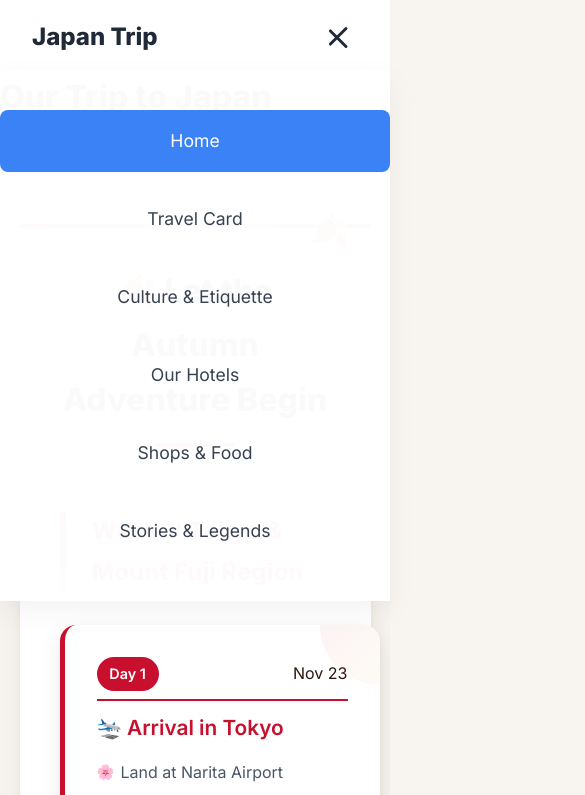
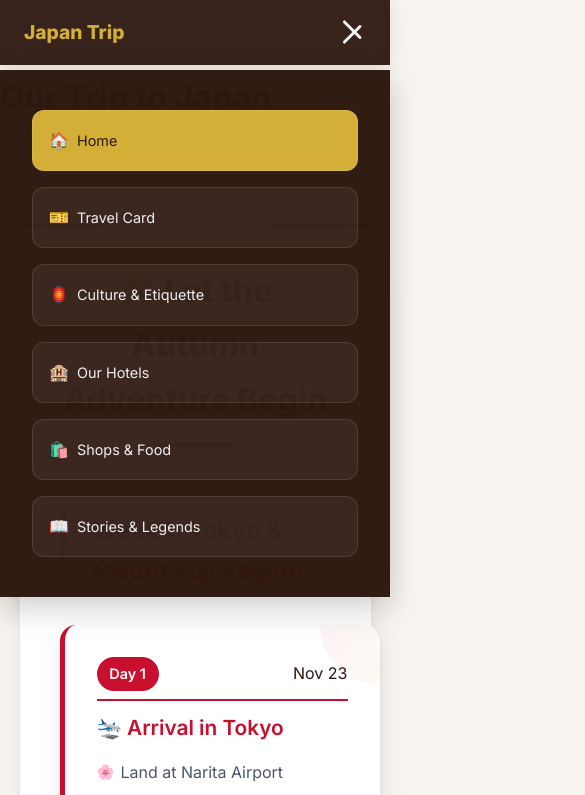
Before and after one commit to DianaImangulova/japan-trip, a plain HTML site: page index.html in a window 390 px wide. Both pictures are taken after a click on the button 337 px from the left and 37 px from the top of the page. Shown: the top 795 px of the page, 585 px wide, since content can reach past the window. Drawn offline with Linux system fonts and the light colour scheme.

Commit message:
Refactor mobile navigation styles and add icons

```diff
--- a/style.css
+++ b/style.css
@@ -399,7 +399,6 @@ body {
   line-height: 1.6;
 }
 
-
 /* Links */
 .day-card a, .day-activities a {
   color: var(--accent);
@@ -416,52 +415,88 @@ body {
 
 /* Mobile Navigation Menu */
 .mobile-nav {
-  background: rgba(255, 255, 255, 0.95);
-  backdrop-filter: blur(10px);
-  border-bottom: 1px solid rgba(0, 0, 0, 0.1);
   position: fixed;
   top: 0;
-  width: 100%;
+  left: 0;
+  right: 0;
+  background: rgba(45, 24, 16, 0.95);
+  backdrop-filter: blur(10px);
   z-index: 1000;
+  padding: 1rem 1.5rem;
+  box-shadow: 0 2px 20px rgba(0,0,0,0.1);
+}
+
+.nav-container {
+  display: flex;
+  justify-content: space-between;
+  align-items: center;
+  max-width: 1200px;
+  margin: 0 auto;
+}
+
+.nav-logo {
+  color: var(--gold);
+  font-size: 1.2rem;
+  font-weight: 800;
+  text-decoration: none;
+}
+
+/* Desktop Menu (Default) */
+.nav-menu {
+  display: flex;
+  list-style: none;
+  gap: 2rem;
+  margin: 0;
   padding: 0;
 }
 
-.nav-container {
-  max-width: 1200px;
-  margin: 0 auto;
-  display: flex;
-  justify-content: space-between;
-  align-items: center;
-  padding: 1rem 2rem;
+.nav-menu li a {
+  color: #f0f0f0;
+  text-decoration: none;
+  font-weight: 500;
+  padding: 0.5rem 1rem;
+  border-radius: 20px;
+  transition: all 0.3s ease;
+  font-size: 0.9rem;
 }
 
-.nav-logo {
-  font-size: 1.5rem;
-  font-weight: 800;
-  color: #1f2937;
-  text-decoration: none;
+.nav-menu li a:hover {
+  background: var(--accent);
+  color: white;
+  transform: translateY(-2px);
 }
 
-.nav-logo:hover {
-  color: #3b82f6;
+.nav-menu li a.active {
+  background: var(--gold);
+  color: var(--ink);
 }
 
-/* Hamburger Menu Button */
+/* Mobile Menu Toggle Button */
 .menu-toggle {
   display: none;
-  flex-direction: column;
   background: none;
   border: none;
+  color: #f0f0f0;
   cursor: pointer;
   padding: 0.5rem;
+  border-radius: 8px;
+  transition: background 0.3s ease;
+  flex-direction: column;
+  width: 35px;
+  height: 30px;
+  justify-content: space-between;
+}
+
+.menu-toggle:hover {
+  background: rgba(255,255,255,0.1);
 }
 
 .menu-toggle span {
+  display: block;
   width: 25px;
   height: 3px;
-  background: #1f2937;
-  margin: 3px 0;
-  transition: 0.3s;
+  background: #f0f0f0;
+  transition: all 0.3s ease;
   border-radius: 2px;
 }
 
@@ -478,81 +513,134 @@ body {
   transform: rotate(45deg) translate(-5px, -6px);
 }
 
-/* Navigation Menu */
-.nav-menu {
-  display: flex;
-  list-style: none;
-  margin: 0;
-  padding: 0;
-  gap: 2rem;
+/* Navigation Icons */
+.nav-menu li a::before {
+  margin-right: 0.5rem;
+  font-size: 1rem;
 }
 
-.nav-menu li {
-  margin: 0;
-}
+.nav-menu li:nth-child(1) a::before { content: '🏠'; }
+.nav-menu li:nth-child(2) a::before { content: '🎫'; }
+.nav-menu li:nth-child(3) a::before { content: '🏮'; }
+.nav-menu li:nth-child(4) a::before { content: '🏨'; }
+.nav-menu li:nth-child(5) a::before { content: '🛍️'; }
+.nav-menu li:nth-child(6) a::before { content: '📖'; }
 
-.nav-menu a {
-  color: #374151;
-  text-decoration: none;
-  font-weight: 500;
-  padding: 0.5rem 1rem;
-  border-radius: 8px;
-  transition: all 0.3s ease;
-}
-
-.nav-menu a:hover,
-.nav-menu a.active {
-  background: #3b82f6;
-  color: white;
-}
-
-/* Mobile Styles */
+/* MOBILE STYLES */
 @media (max-width: 768px) {
+  /* Show hamburger button on mobile */
   .menu-toggle {
-    display: flex;
+    display: flex !important;
   }
 
+  /* Hide menu by default on mobile */
   .nav-menu {
     position: fixed;
-    left: -100%;
     top: 70px;
+    left: 0;
+    right: 0;
+    background: rgba(45, 24, 16, 0.98);
+    backdrop-filter: blur(20px);
     flex-direction: column;
-    background: rgba(255, 255, 255, 0.98);
-    backdrop-filter: blur(10px);
-    width: 100%;
-    text-align: center;
-    transition: 0.3s;
-    box-shadow: 0 10px 27px rgba(0, 0, 0, 0.05);
     padding: 2rem 0;
     gap: 0;
+    transform: translateY(-100%);
+    opacity: 0;
+    visibility: hidden;
+    transition: all 0.3s ease;
+    box-shadow: 0 10px 30px rgba(0,0,0,0.2);
+    z-index: 999;
   }
 
+  /* Show menu when active */
   .nav-menu.active {
-    left: 0;
+    transform: translateY(0);
+    opacity: 1;
+    visibility: visible;
   }
 
   .nav-menu li {
-    margin: 0.5rem 0;
+    padding: 0 2rem;
+    opacity: 0;
+    transform: translateY(-20px);
   }
 
-  .nav-menu a {
+  .nav-menu.active li {
+    opacity: 1;
+    transform: translateY(0);
+    transition: all 0.3s ease;
+  }
+
+  .nav-menu.active li:nth-child(1) { transition-delay: 0.1s; }
+  .nav-menu.active li:nth-child(2) { transition-delay: 0.2s; }
+  .nav-menu.active li:nth-child(3) { transition-delay: 0.3s; }
+  .nav-menu.active li:nth-child(4) { transition-delay: 0.4s; }
+  .nav-menu.active li:nth-child(5) { transition-delay: 0.5s; }
+  .nav-menu.active li:nth-child(6) { transition-delay: 0.6s; }
+
+  .nav-menu li a {
+    display: block;
     padding: 1rem;
-    display: block;
-    font-size: 1.1rem;
+    border-radius: 12px;
+    margin: 0.5rem 0;
+    background: rgba(255,255,255,0.05);
+    border: 1px solid rgba(255,255,255,0.1);
+  }
+
+  .nav-menu li a:hover {
+    background: var(--accent);
+    transform: translateX(10px);
   }
 }
 
-/* Desktop Navigation (if you want to hide mobile menu on larger screens) */
+/* DESKTOP STYLES */
 @media (min-width: 769px) {
+  /* Force hide hamburger on desktop */
   .menu-toggle {
     display: none !important;
   }
 
+  /* Ensure menu shows normally on desktop */
   .nav-menu {
     position: static !important;
+    transform: none !important;
+    opacity: 1 !important;
+    visibility: visible !important;
     flex-direction: row !important;
     background: none !important;
     box-shadow: none !important;
     padding: 0 !important;
+    gap: 2rem !important;
+  }
+
+  .nav-menu li {
+    opacity: 1 !important;
+    transform: none !important;
+    padding: 0 !important;
+  }
+
+  .nav-menu li a {
+    margin: 0 !important;
+    background: none !important;
+    border: none !important;
   }
 }
+
+/* Animations */
+@keyframes fallLeaf {
+  0% {
+    transform: rotate(0deg) translateY(0px);
+  }
+  100% {
+    transform: rotate(360deg) translateY(100vh);
+  }
+}
+
+@keyframes float {
+  0%, 100% {
+    transform: translateY(0px);
+  }
+  50% {
+    transform: translateY(-20px);
+  }
+}
```
